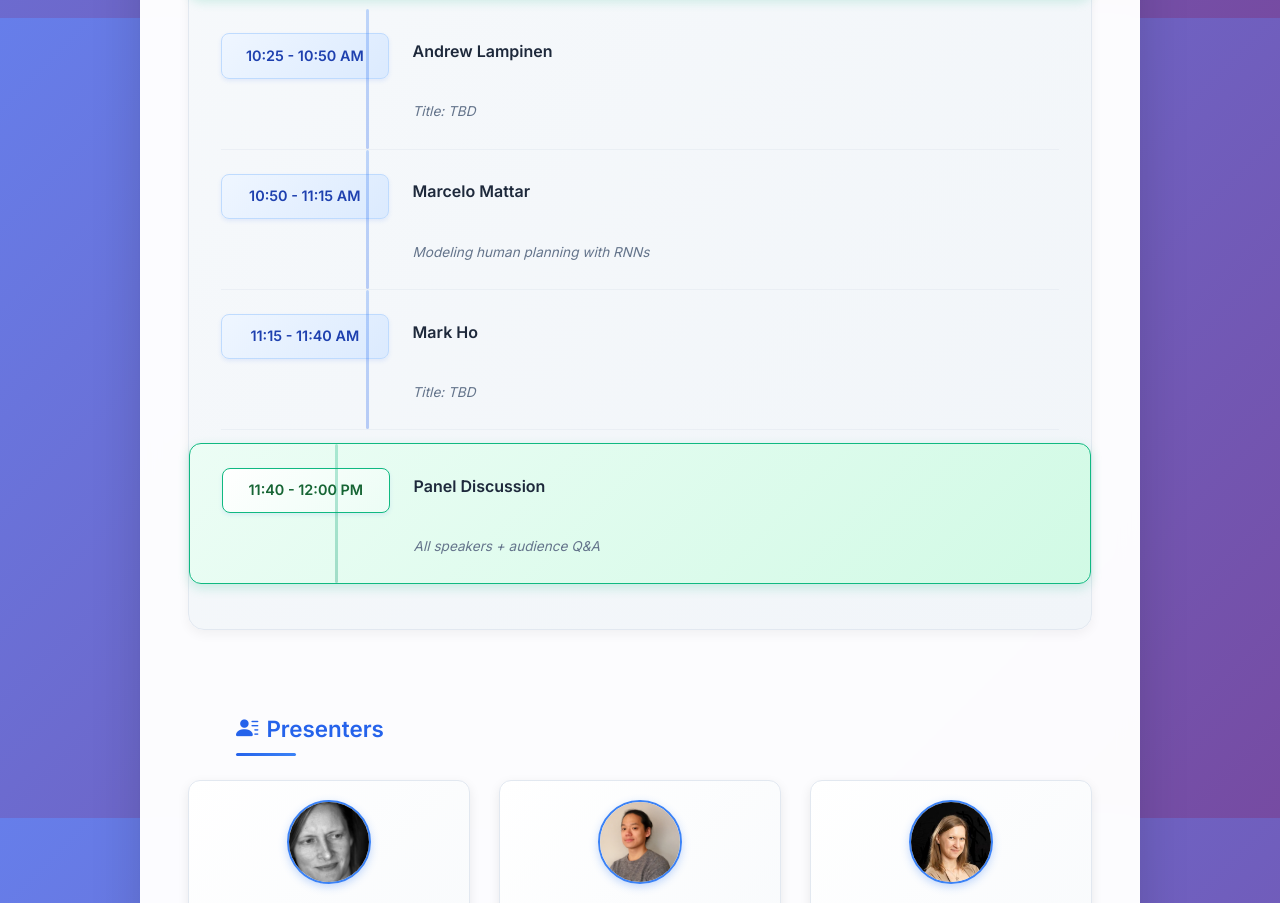
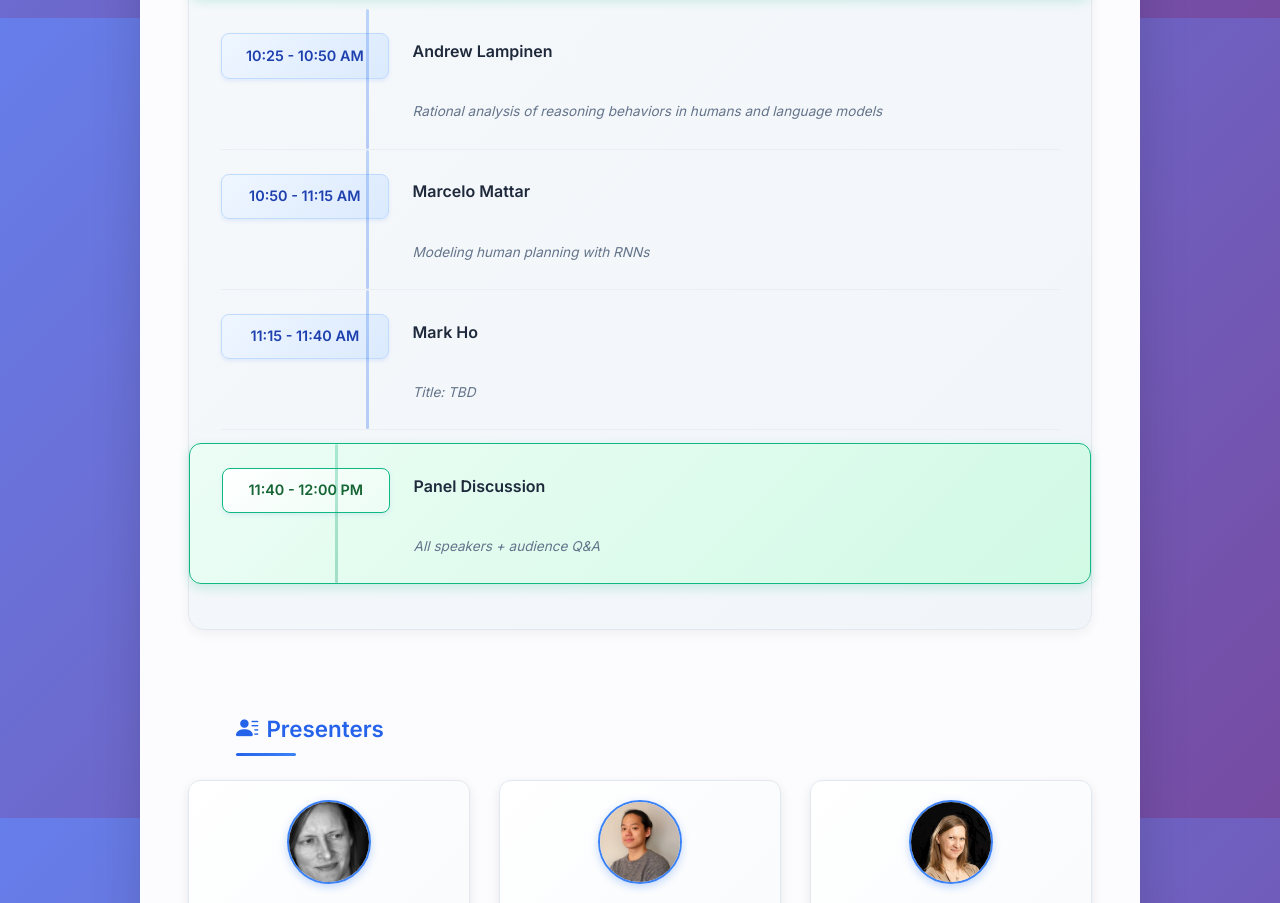
Before and after one commit to xhb120633/reasoning_workshop, a plain HTML site: page index.html in a window 1280 px wide. Shown: the part 2382-3285 px from the top of the page. Drawn offline with nearby package versions, Linux system fonts and the light colour scheme.

Commit message:
Update index.html

```diff
--- a/index.html
+++ b/index.html
@@ -434,7 +434,7 @@
           <div class="time">10:25 - 10:50 AM</div>
           <div class="event">
             <strong>Andrew Lampinen</strong><br>
-            <em>Title: TBD</em>
+            <em>Rational analysis of reasoning behaviors in humans and language models</em>
           </div>
         </div>
         <div class="schedule-item">
```
